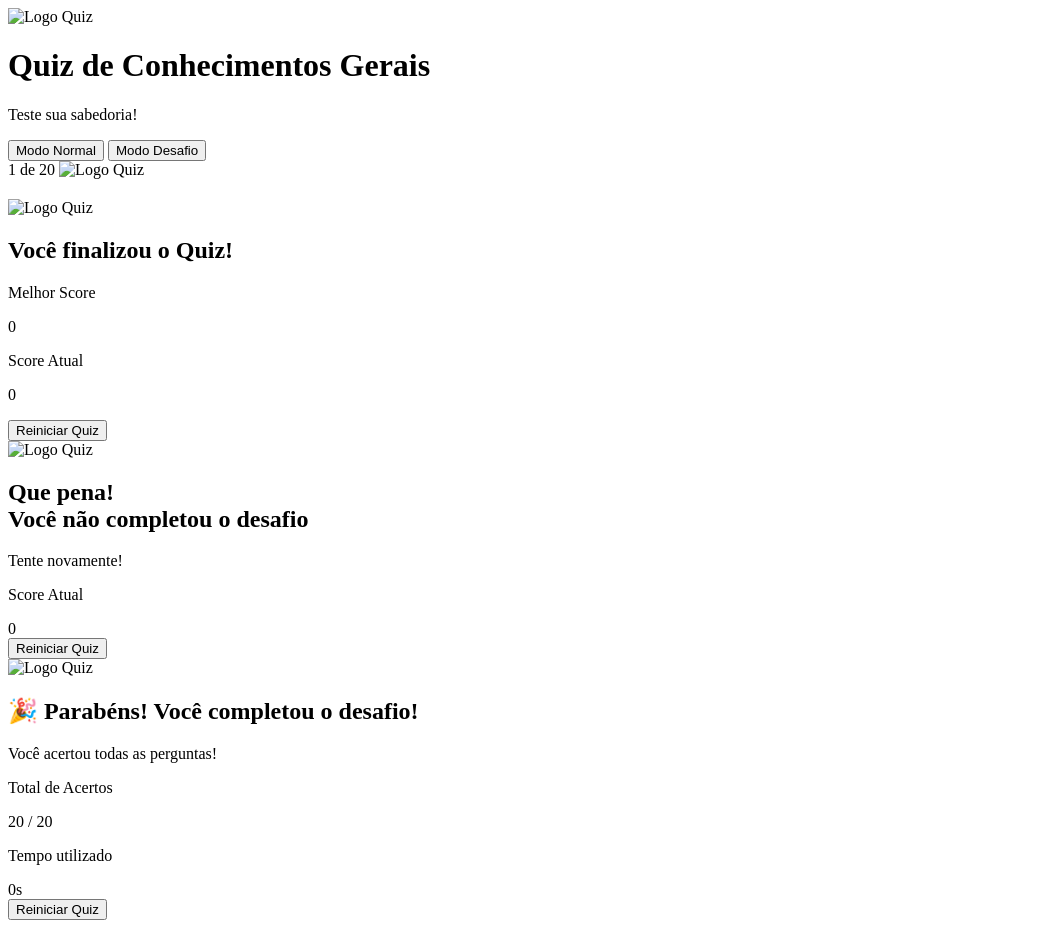
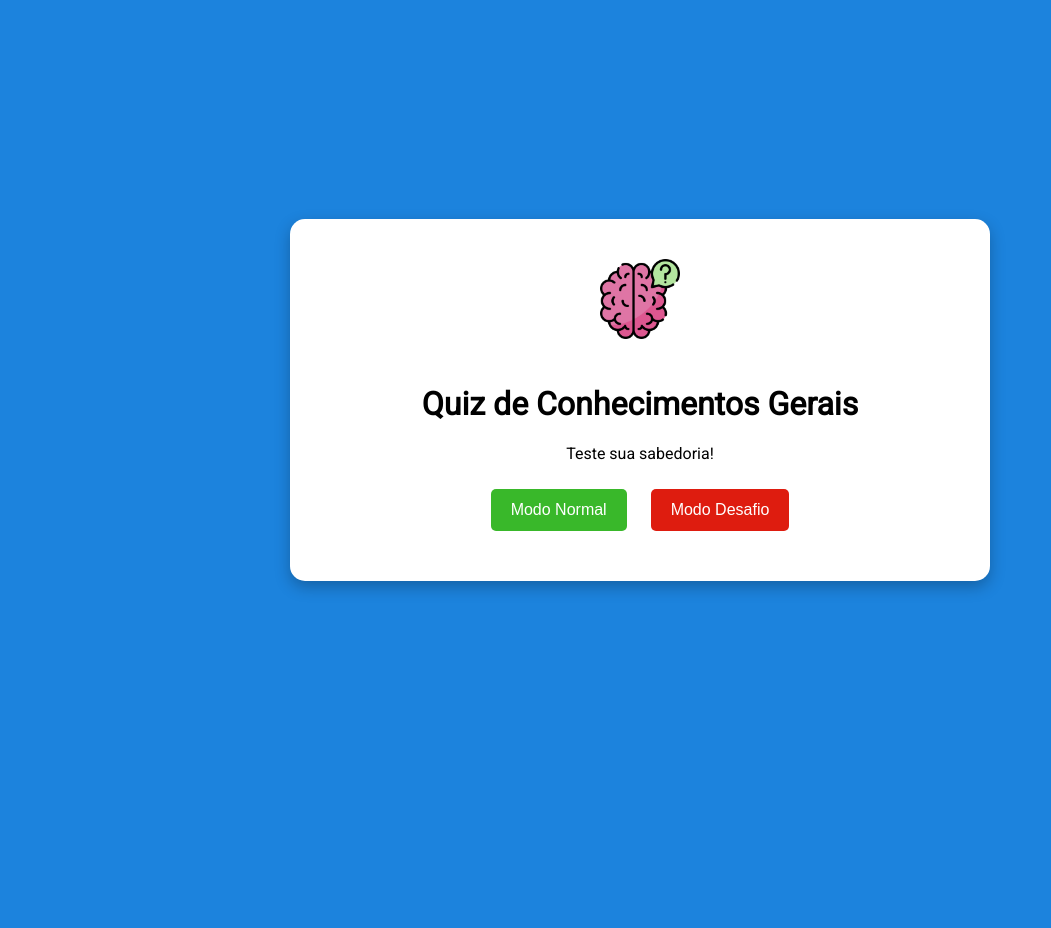
Before and after one commit to Karleane0Pasilva/Quiz-de-Conhecimentos-Gerais, a plain HTML site: page index.html in a window 1280 px wide. Shown: the whole page, without its empty margins (0-1051 px from the left). After the commit the page ends 800 px from the top, so only its background shows below. Drawn offline with Linux system fonts and the light colour scheme; the site is published under a folder, as on GitHub Pages, so addresses that start at the root find nothing.

Commit message:
Update index.html

```diff
--- a/index.html
+++ b/index.html
@@ -4,16 +4,16 @@
   <meta charset="UTF-8">
   <meta name="viewport" content="width=device-width, initial-scale=1.0">
   <title>Quiz de Conhecimentos Gerais</title>
-  <link rel="stylesheet" href="/css/style.css">
+  <link rel="stylesheet" href="./css/style.css">
   <link href="https://fonts.googleapis.com/css2?family=Roboto&display=swap" rel="stylesheet">
 
-  <link rel="icon" href="/images/logo.png" type="image/png">
+  <link rel="icon" href="./images/logo.png" type="image/png">
 
 </head>
 <body>
   <!-- Tela Inicial -->
   <div id="start-screen" class="screen active card">
-    <img src="/images/logo.png" alt="Logo Quiz" class="logo">
+    <img src="./images/logo.png" alt="Logo Quiz" class="logo">
     <h1>Quiz de Conhecimentos Gerais</h1>
     <p>Teste sua sabedoria!</p>
     <button id="normal-mode">Modo Normal</button>
@@ -30,7 +30,7 @@
     <!-- Header do quiz: progresso + logo + timer -->
     <div class="quiz-header">
       <span id="progress">1 de 20</span>
-      <img src="/images/logo.png" alt="Logo Quiz" class="logo-mini">
+      <img src="./images/logo.png" alt="Logo Quiz" class="logo-mini">
       <span id="timer" class="hidden"></span>
     </div>
 
@@ -40,7 +40,7 @@
 
   <!-- Tela Final -->
 <div id="end-screen" class="screen card hidden">
-  <img src="/images/logo.png" alt="Logo Quiz" class="logo">
+  <img src="./images/logo.png" alt="Logo Quiz" class="logo">
   <h2>Você finalizou o Quiz!</h2>
 
 <div class="scores">
@@ -61,7 +61,7 @@
 
 <!-- Tela Final - Falha no Desafio -->
 <div id="fail-screen" class="screen card hidden">
-  <img src="/images/logo.png" alt="Logo Quiz" class="logo">
+  <img src="./images/logo.png" alt="Logo Quiz" class="logo">
   <h2>Que pena! <br> Você não completou o desafio</h2>
   <p>Tente novamente!</p>
   <div class="scores">
@@ -75,7 +75,7 @@
 
 <!-- Tela Final - Sucesso no Desafio -->
 <div id="success-screen" class="screen card hidden">
-  <img src="/images/logo.png" alt="Logo Quiz" class="logo">
+  <img src="./images/logo.png" alt="Logo Quiz" class="logo">
   <h2>🎉 Parabéns! Você completou o desafio!</h2>
   <p>Você acertou todas as perguntas!</p>
   <div class="scores">
@@ -93,6 +93,6 @@
 
 
   <!-- Importao o controle das telas -->
-  <script type="module" src="/js/main.js"></script>
+  <script type="module" src="./js/main.js"></script>
 </body>
 </html>
```
